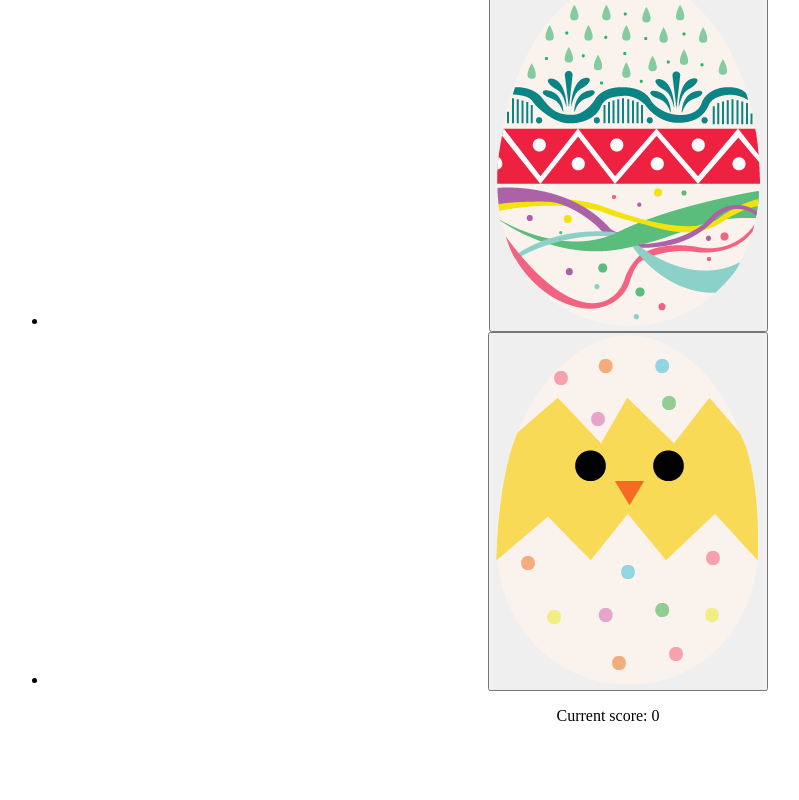
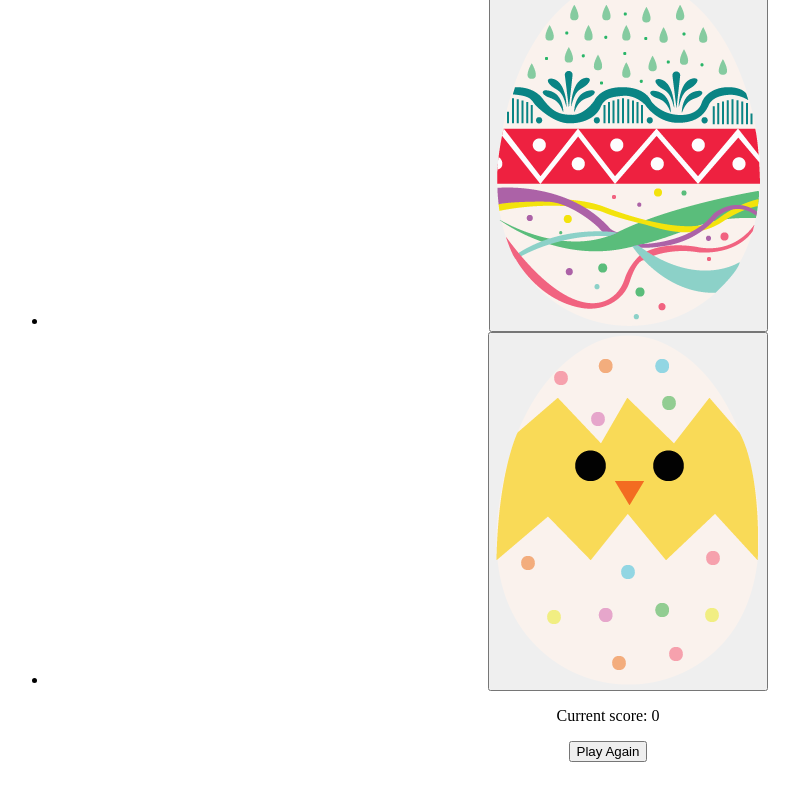
Before and after one commit to zcdev/easter-eggs-festival, a React (Vite) app: page / in a window 1280 px wide. Shown: the part 1003-1803 px from the top of the page, without its empty margins (32-831 px from the left). Built offline with nearby package versions, Linux system fonts and the light colour scheme.

Commit message:
feat: add game reset logic, game control section, reusable Button component, and accessible Play Again button

```diff
--- a/src/App.jsx
+++ b/src/App.jsx
@@ -4,6 +4,7 @@ import Scoreboard from './components/Scoreboard'
 import EggList from './components/EggList'
 import Egg from './components/Egg'
 import { getRandomInt } from './utils/randomize'
+import Button from './components/Button'
 
 const messages = {
   intro: "🌸 Pick wisely! Each egg holds a mystery number. Can you hit the target score exactly?",
@@ -59,17 +60,23 @@ function gameReducer(state, action) {
         currentScore: newScore
       }
 
-    case 'RETRY':
+    case 'RESET_GAME':
+      // Get reset score from action payload if it's not undefined
+      const resetScore = action.payload ?? 0
+
+      // Reset game scores and status
       return {
         ...state,
         currentScore: 0,
         targetScore: getRandomInt(19, 120),
+        winScore: resetScore,
+        lossScore: resetScore,
         isGameOver: false,
         showModal: false
       }
 
     default:
-      throw new Error(`Unhandled action type: ${action.type}`);
+      throw new Error(`Unhandled action type: ${action.type}`)
   }
 }
 
@@ -115,9 +122,15 @@ export default function App() {
       // If the game is not over, add the egg value to the current score
       dispatch({ type: 'CLICK_EGG', payload: { value } })
     } else {
-      // If the game is over, reset for a new round
-      dispatch({ type: 'RETRY' })
+      // If the game is over, reset for a new round but keep the win/loss scores
+      dispatch({ type: 'RESET_GAME' })
     }
+  }
+
+  // Handle the play again button
+  function handleRetry() {
+    // Reset the entire game
+    dispatch({ type: 'RESET_GAME', payload: 0 })
   }
 
   return (
@@ -134,6 +147,11 @@ export default function App() {
             />
           ))}
         </EggList>
+        <section className="game-controls" aria-label="Game controls">
+          <Button onClick={handleRetry} aria-label="Play again">
+            Play Again
+          </Button>
+        </section>
       </main>
     </>
   )
--- /dev/null
+++ b/src/components/Button.jsx
@@ -0,0 +1,13 @@
+// Reusable button component
+export default function Button({ onClick, children, ariaLabel, type = "button", className = "" }) {
+  return (
+    <button
+      type={type}
+      onClick={onClick}
+      className={`game-button ${className}`}
+      aria-label={ariaLabel}
+    >
+      {children}
+    </button>
+  )
+}
```
